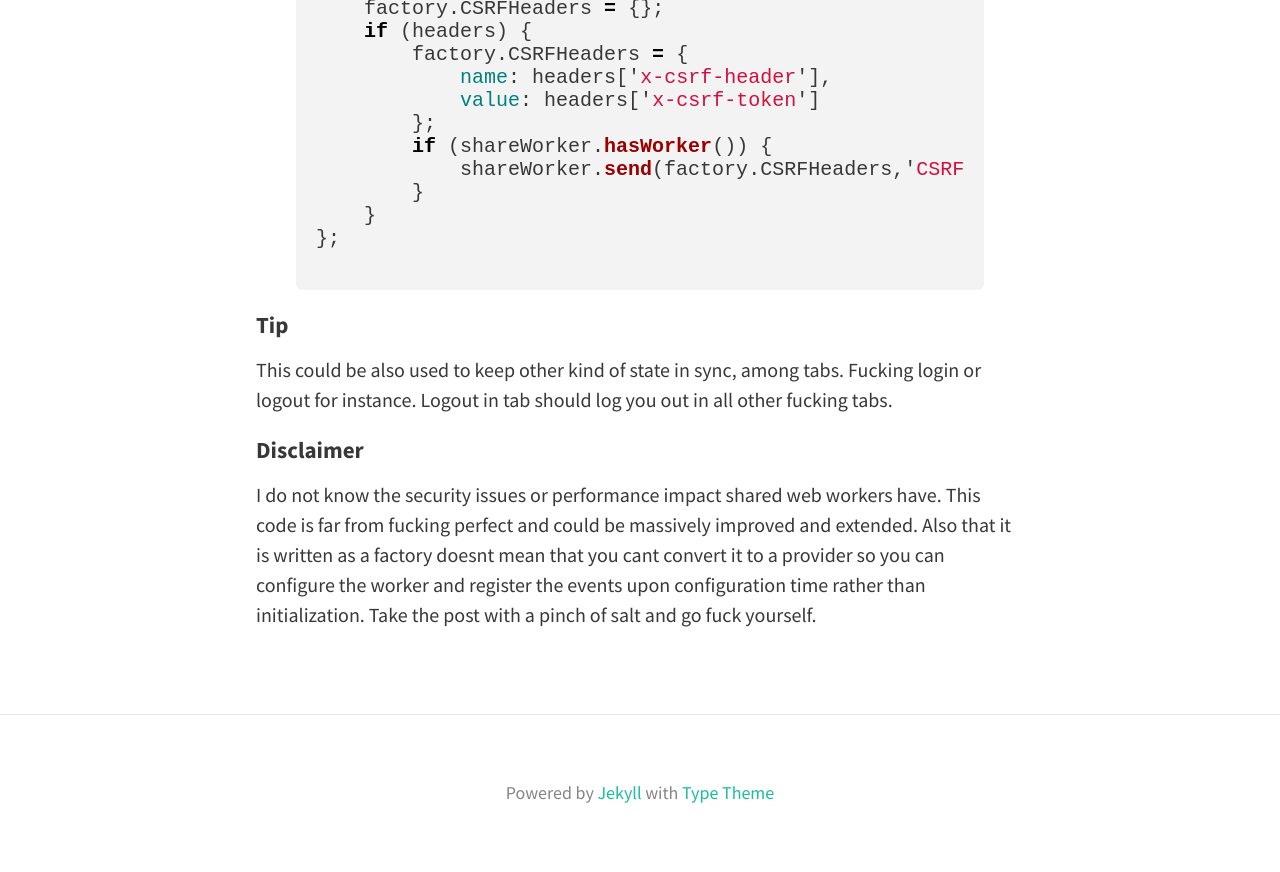
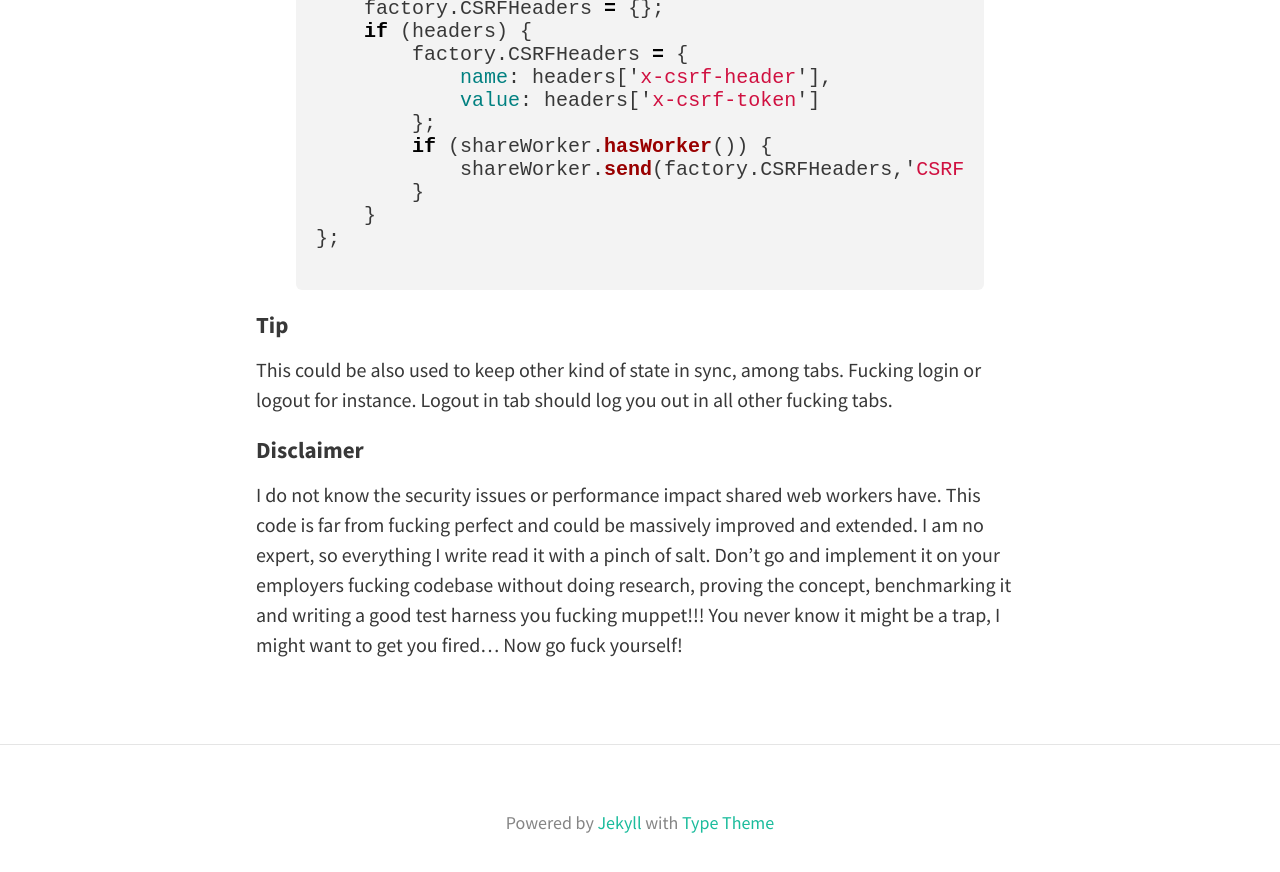
Before and after one commit to webdevandshit/webdevandshit.github.io, a Jekyll site: the page built from _posts/2015-09-03-share-data-with-between-tabs-using-a-shared-web-worker.md, in a window 1280 px wide and 900 px high, scrolled down 9090 px. Shown: the top 872 px of the window. Built offline with Jekyll 4.4.1, drawn with Linux system fonts in a browser that asks for light colours; nearby versions of some CDN libraries.

Commit message:
disclaimer fix

```diff
--- a/_posts/2015-09-03-share-data-with-between-tabs-using-a-shared-web-worker.md
+++ b/_posts/2015-09-03-share-data-with-between-tabs-using-a-shared-web-worker.md
@@ -329,4 +329,5 @@ function setCSRFHeaders(headers) {
 This could be also used to keep other kind of state in sync, among tabs. Fucking login or logout for instance. Logout in tab should log you out in all other fucking tabs.
 
 #### Disclaimer
-I do not know the security issues or performance impact shared web workers have. This code is far from fucking perfect and could be massively improved and extended. Also that it is written as a factory doesnt mean that you cant convert it to a provider so you can configure the worker and register the events upon configuration time rather than initialization. Take the post with a pinch of salt and go fuck yourself.
+I do not know the security issues or performance impact shared web workers have. This code is far from fucking perfect and could be massively improved and extended. I am no expert, so everything I write read it with a pinch of salt. Don't go and implement it on your employers fucking codebase without doing research, proving the concept, benchmarking it and writing a good test harness you fucking muppet!!! You never know
+it might be a trap, I might want to get you fired... Now go fuck yourself!
```
Also changed, not shown: README.md.
